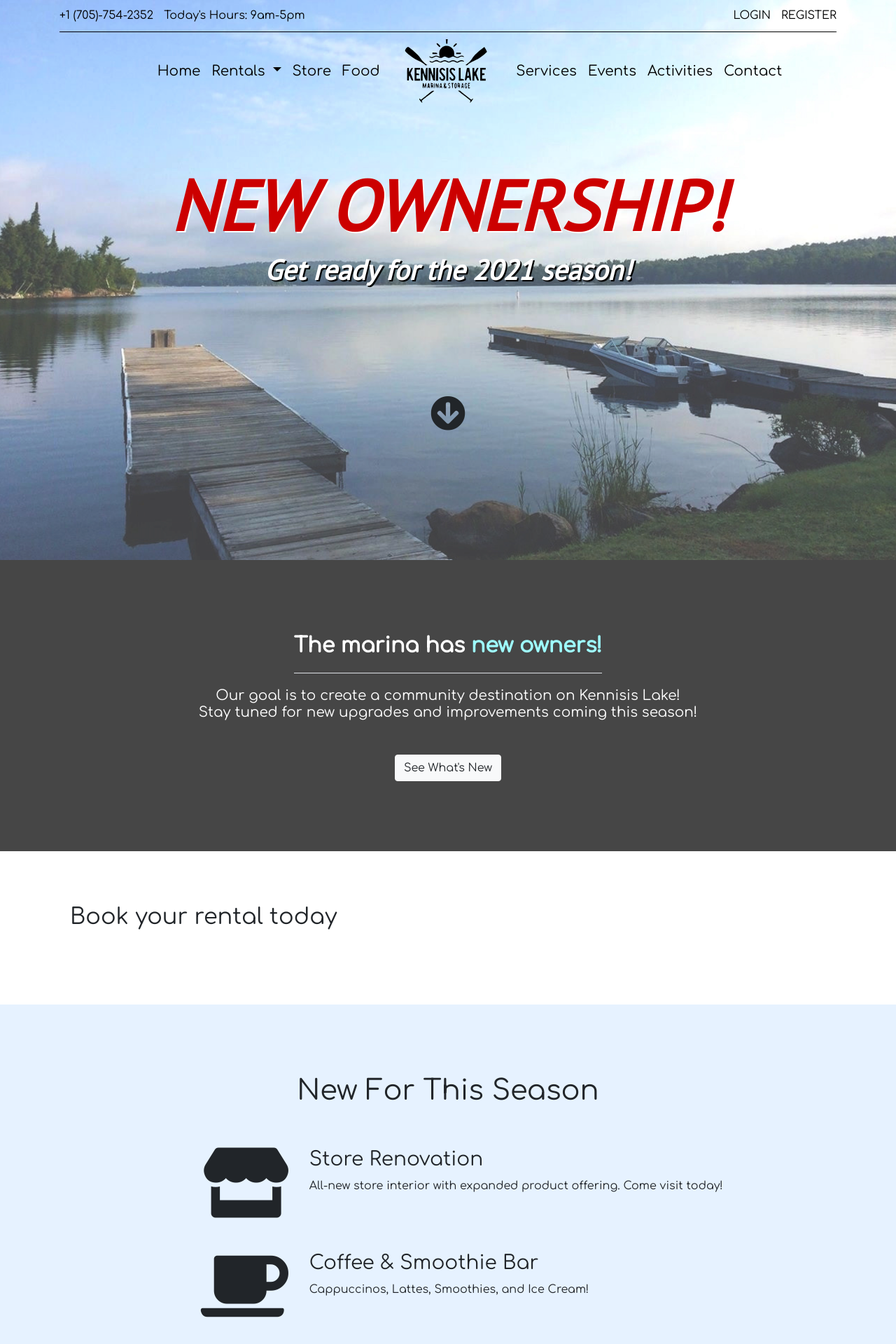
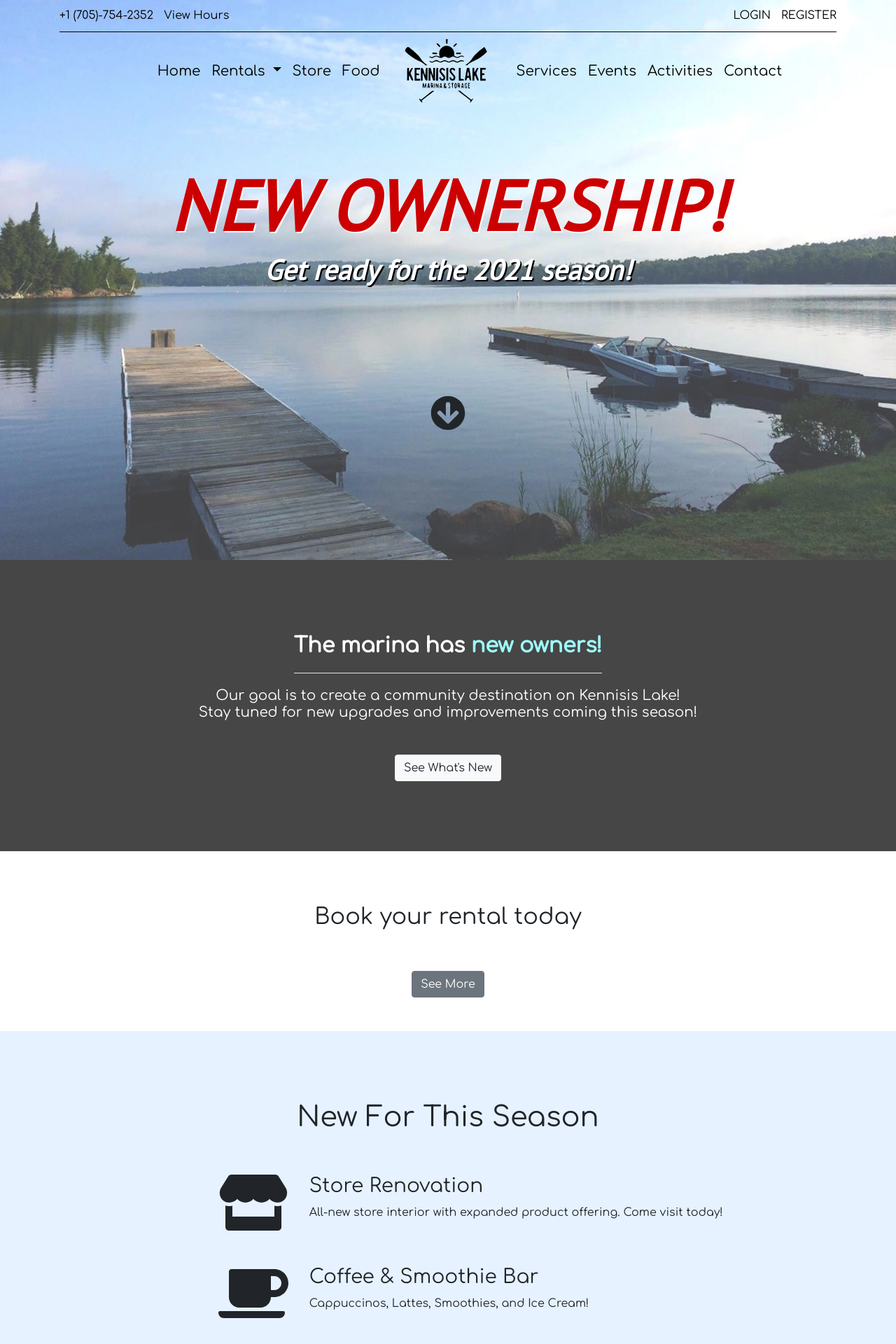
Before and after one commit to jaysondale/boat-rental-app, a Django app: page / in a window 1280 px wide. Shown: the top 1920 px of the page at 70% size. Run offline with Django 3.2, Linux system fonts and the light colour scheme; data that the repository does not hold is empty; parts of the project's set-up code (start-up, migrations or seed data) failed here and were passed over; some libraries are stand-ins or nearby versions.

Commit message:
minor fixes

```diff
--- a/pages/static/pages/css/food.css
+++ b/pages/static/pages/css/food.css
@@ -9,6 +9,7 @@
 	height: 300px;
 	padding-left: 50px;
 	padding-right: 50px;
+	padding-top: 25%;
 	margin: 0px 10px 0px 10px;
 }
 
--- a/pages/templates/pages/activities.html
+++ b/pages/templates/pages/activities.html
@@ -15,7 +15,7 @@
 <div class="container content-sect">
 	<div class="row no-gutters border-bottom pb-4">
 		<div class="col-12 d-flex justify-content-center flex-column align-items-center">
-			<img class="mb-4" style="height: 12em;" src="{% static '/images/tpb-logo-c.png' %}">
+			<img class="mb-4" style="height: 12em;" src="{% static '/images/logo-dark.svg' %}">
 			<h5 class="text-center">The association of recreational Pickleball and Tennis players from Kennisis and Redstone Lake area.</h5>
 		</div>
 	</div>
--- a/pages/templates/pages/main.html
+++ b/pages/templates/pages/main.html
@@ -32,7 +32,7 @@
 	<div class='container mb-5'>
 		<div class='row section-header'>
 			<div class='col-12'>
-				<h2>
+				<h2 class="text-center">
 					Book your rental today
 				</h2>
 			</div>
@@ -59,6 +59,9 @@
 			{% endif %}
 			{% endfor %}
 		</div>
+		<div class="row justify-content-center">
+			<a class="btn btn-secondary animated animatedFadeInUp" href="{% url 'water_activities' %}">See More</a>
+		</div>
 	</div>
 	<div  id="new-this-season" class='container-fluid alt-sect pt-4 pb-4'>
 		<div class='row section-header'>
@@ -70,20 +73,20 @@
 		</div>
 		<div class='row mb-5 animated animatedFadeInUp'>
 			<div class="col-md-4 col-12 d-flex justify-content-md-end justify-content-center">
-				<span class="fa fa-store"></span>
+				<i class="fa fa-store fa-5x"></i>
 			</div>
 			<div class="col-md-6 col-12">
-				<h3>Store Renovation</h3>
-				<p>All-new store interior with expanded product offering. Come visit today!</p>
+				<h3 class="text-center text-md-left">Store Renovation</h3>
+				<p class="text-center text-md-left">All-new store interior with expanded product offering. Come visit today!</p>
 			</div>
 		</div>
 		<div class='row mb-5 animated animatedFadeInUp'>
 			<div class="col-md-4 col-12 d-flex justify-content-md-end justify-content-center">
-				<span class="fa fa-coffee"></span>
+				<span class="fa fa-coffee fa-5x"></span>
 			</div>
 			<div class="col-md-6 col-12">
-				<h3>Coffee & Smoothie Bar</h3>
-				<p>Cappuccinos, Lattes, Smoothies, and Ice Cream!</p>
+				<h3 class="text-center text-md-left">Coffee & Smoothie Bar</h3>
+				<p class="text-center text-md-left">Cappuccinos, Lattes, Smoothies, and Ice Cream!</p>
 			</div>
 		</div>
 		<div class='row mb-5 animated animatedFadeInUp'>
@@ -91,8 +94,8 @@
 				<img style="height: 8em" src="{% static '/images/tpb-logo.png' %}"></img>
 			</div>
 			<div class="col-md-6 col-12">
-				<h3>New Pickleball Courts</h3>
-				<p>Brand new 4-court pickleball facility begins construction mid-June!</p>
+				<h3 class="text-center text-md-left">New Pickleball Courts</h3>
+				<p class="text-center text-md-left">Brand new 4-court pickleball facility begins construction mid-June!</p>
 			</div>
 		</div>
 		<div class='row mb-5 animated animatedFadeInUp'>
@@ -100,17 +103,17 @@
 				<img style="height: 8em" src="{% static '/images/surf.svg' %}"></img>
 			</div>
 			<div class="col-md-6 col-12">
-				<h3>New Rentals</h3>
-				<p>Paddleboards, Kayaks, Waterskiis and more!</p>
+				<h3 class="text-center text-md-left">New Rentals</h3>
+				<p class="text-center text-md-left">Paddleboards, Kayaks, Waterskiis and more!</p>
 			</div>
 		</div>
 		<div class='row mb-5 animated animatedFadeInUp'>
 			<div class="col-md-4 col-12 d-flex justify-content-md-end justify-content-center">
-				<span class="fa fa-warehouse"></span>
+				<span class="fa fa-warehouse fa-5x"></span>
 			</div>
 			<div class="col-md-6 col-12">
-				<h3>Self-Storage Units</h3>
-				<p>New self-storage units are being constructed! Details coming soon.</p>
+				<h3 class="text-center text-md-left">Self-Storage Units</h3>
+				<p class="text-center text-md-left">New self-storage units are being constructed! Details coming soon.</p>
 			</div>
 		</div>
 	</div>
--- a/templates/base.html
+++ b/templates/base.html
@@ -7,14 +7,14 @@
 
 	<link rel="stylesheet" href="https://fonts.googleapis.com/css?family=Comfortaa">
 	<link rel="stylesheet" href="https://fonts.googleapis.com/css?family=PT+Sans">
-	<link href="https://cdnjs.cloudflare.com/ajax/libs/font-awesome/5.13.0/css/all.min.css" rel="stylesheet">
+
 
 	{% load static %}
 	<link rel="shortcut icon" href="{% static 'pages/images/favicon.png' %}" type="image/png">
 	<link rel="stylesheet" href="{% static 'css/bootstrap.css' %}">
 	<!-- Custom CSS -->
 	<link rel="stylesheet" type="text/css" href="{% static 'css/base.css' %}">
-
+	<link href="https://cdnjs.cloudflare.com/ajax/libs/font-awesome/5.13.0/css/all.min.css" rel="stylesheet">
 	{% block stylesheets %}
 	{% endblock %}
 
@@ -40,6 +40,7 @@
   crossorigin="anonymous"></script>
 <script src="https://cdn.jsdelivr.net/npm/popper.js@1.16.0/dist/umd/popper.min.js" integrity="sha384-Q6E9RHvbIyZFJoft+2mJbHaEWldlvI9IOYy5n3zV9zzTtmI3UksdQRVvoxMfooAo" crossorigin="anonymous"></script>
 <script src="https://stackpath.bootstrapcdn.com/bootstrap/4.4.1/js/bootstrap.min.js" integrity="sha384-wfSDF2E50Y2D1uUdj0O3uMBJnjuUD4Ih7YwaYd1iqfktj0Uod8GCExl3Og8ifwB6" crossorigin="anonymous"></script>
+<script src="https://cdnjs.cloudflare.com/ajax/libs/font-awesome/5.15.3/js/all.min.js"></script>
 
 <script src="{% static 'js/jquery.withinviewport.js' %}"></script>
 <script src="{% static 'js/withinviewport.js' %}"></script>
--- a/templates/footer.html
+++ b/templates/footer.html
@@ -7,7 +7,7 @@
 			Thanks for visiting! &#128515;
 	  </div>
 	  <div class="row mt-2 justify-content-center" style="color: rgb(180, 181, 182);">
-	  	<p>Custom Web Creation by <a href="https://linkedin.com/in/jaysondale">Jayson Dale</a> and <a href='https://linkedin.com/in/charlie-mackie-749ba314b'>Charlie Mackie</a></p>
+	  	<p class="text-center">Custom Web Creation by <a href="https://linkedin.com/in/jaysondale">Jayson Dale</a> and <a href='https://linkedin.com/in/charlie-mackie-749ba314b'>Charlie Mackie</a></p>
 	  </div>
 
 	  <hr style="width:50%">
@@ -52,8 +52,8 @@
 
 		<div class="text-center mt-4">
 			<!-- Add font awesome icons -->
-			<a  href="https://www.facebook.com/Kennisis-Lake-Marina-Storage-996768340499077/" class="fa fa-facebook mr-4" style="font-size: 30px; color: rgb(58, 56, 56);"></a>
-			<a href="https://www.instagram.com/kennisislakemarina/" class="fa fa-instagram" style="font-size: 30px; color: rgb(58, 56, 56);"></a>
+			<a style="color:black;" class="mr-2" href="https://www.facebook.com/Kennisis-Lake-Marina-Storage-996768340499077/"><i class="fab fa-facebook fa-2x"></i></a>
+			<a style="color:black;" href="https://www.instagram.com/kennisislakemarina/"><i class="fab fa-instagram fa-2x"></i></a>
 		</div>
 		<!--Grid column-->
 	  </div>
--- a/templates/navbar.html
+++ b/templates/navbar.html
@@ -3,7 +3,7 @@
     <div class="header-top">
       <div class="header-left">
         <span><a class="underline" href="tel:7057542352">+1 (705)-754-2352</a></span>
-        <span>Today's Hours: 9am-5pm</span>
+        <span><a class="underline" href="{% url 'contact' %}">View Hours</a></span>
       </div>
       <div class="header-right">
         {% if user.is_authenticated %}
```
Also changed, not shown: pages/templates/pages/food.html (+14 -14 lines).
